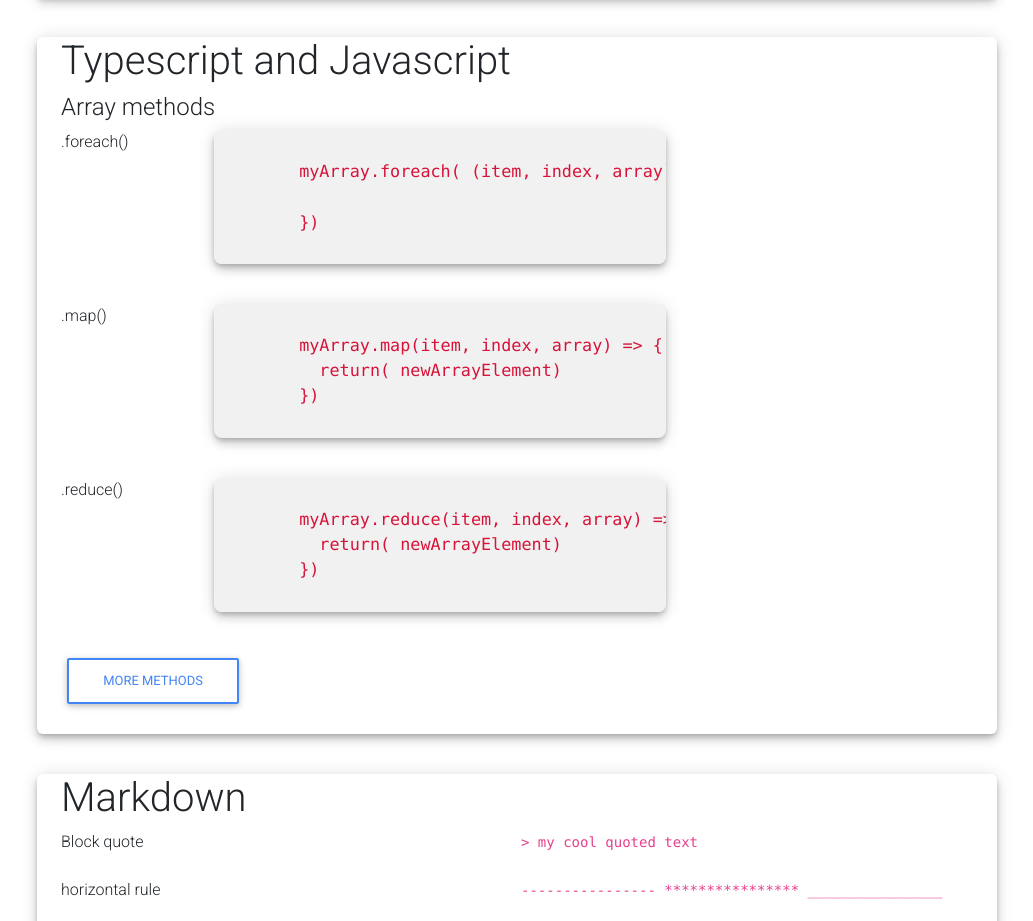
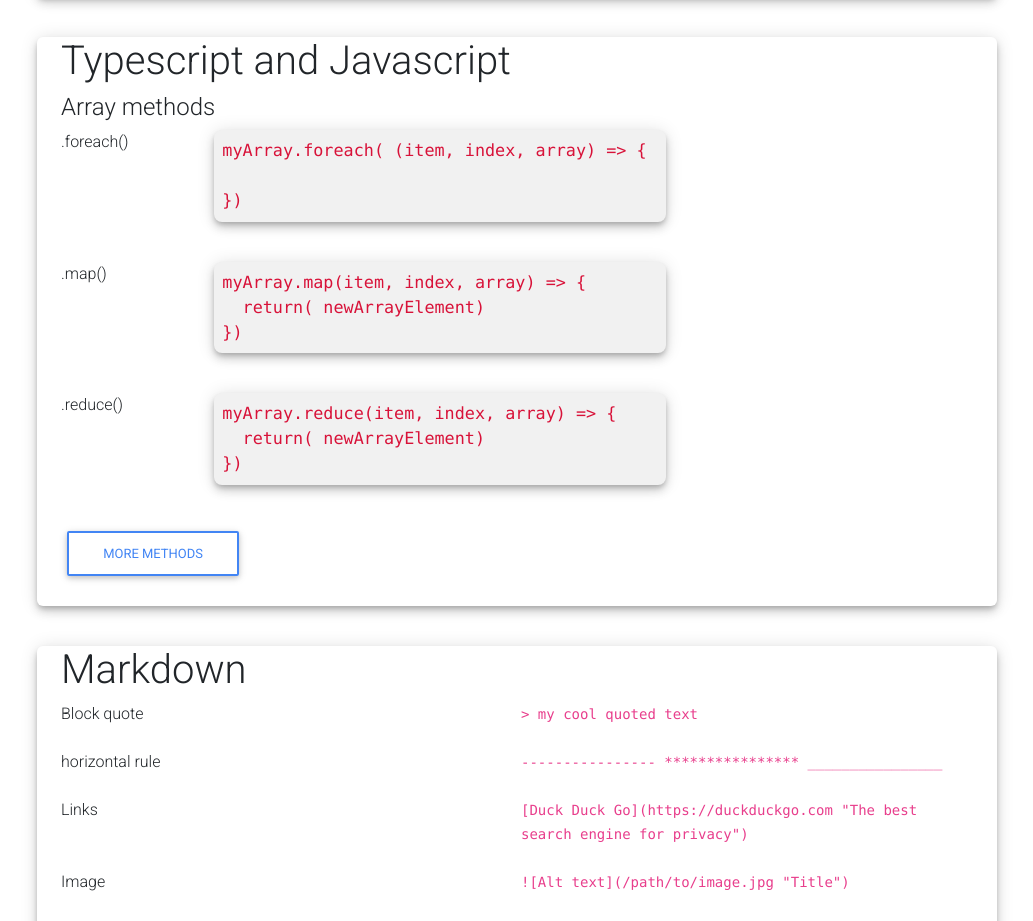
Before and after one commit to johnlobster/the-biggest-cheater, a React (Create React App) app: page /index.html in a window 1280 px wide. Shown: the part 1020-1941 px from the top of the page, without its empty margins (123-1156 px from the left). Built offline with nearby package versions, Linux system fonts and the light colour scheme.

Commit message:
literal string changes for TSandJS

```diff
--- a/src/sheets/TSandJS/TSandJS.module.scss
+++ b/src/sheets/TSandJS/TSandJS.module.scss
@@ -16,7 +16,7 @@ pre .codeBlock {
   font-family: Consolas,"courier new";
   color: rgb(216, 18, 57);
   background-color: #f1f1f1;
-  padding: 0.25rem;
+  padding: 0.5rem;
   font-size: 105%;
   box-shadow: 0px 3px 5px -1px rgba(0,0,0,0.2),0px 6px 10px 0px rgba(0,0,0,0.14),0px 1px 18px 0px rgba(0,0,0,0.12);
   border-style: none;
--- a/src/sheets/TSandJS/TSandJS.tsx
+++ b/src/sheets/TSandJS/TSandJS.tsx
@@ -37,25 +37,21 @@ const TSandJS: React.FunctionComponent = (props) => {
         <h1>Typescript and Javascript</h1>
 
         <h4>Array methods</h4>
-        {boxMe( [".foreach()",
-        `
-        myArray.foreach( (item, index, array) => {
+        {boxMe( [".foreach()", `myArray.foreach( (item, index, array) => {
 
 })
 `
         ])}
-        {boxMe([".map()",
-        `
-        myArray.map(item, index, array) => {
+        {boxMe([".map()", `myArray.map(item, index, array) => {
   return( newArrayElement)
 })
-        `])}
-        {boxMe([".reduce()",
 `
-        myArray.reduce(item, index, array) => {
+        ])}
+        {boxMe([".reduce()", `myArray.reduce(item, index, array) => {
   return( newArrayElement)
 })
-        `])}
+`
+])}
 
         <Accordion
           clickable={
```
Lines whose indentation alone changed are shown as unchanged.
